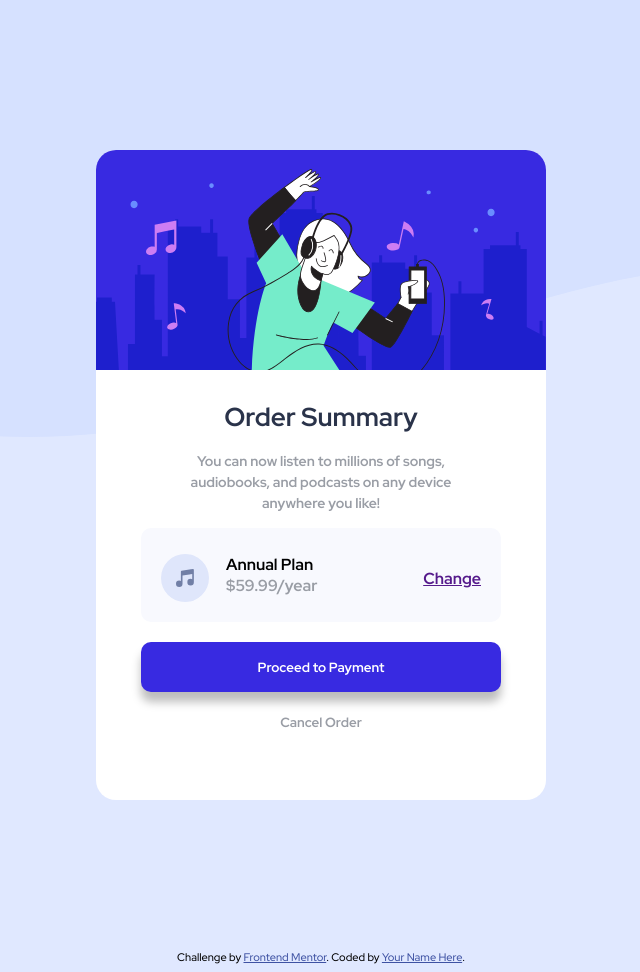
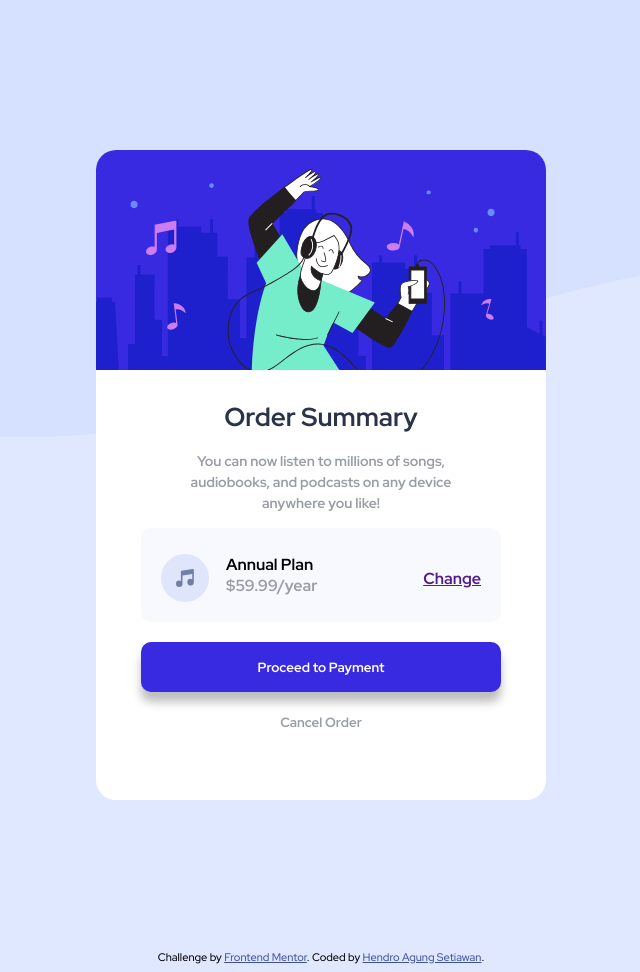
Before and after one commit to hendroagungs/order-summary-component-main, a plain HTML site: page index.html in a window 1280 px wide. Shown: the whole page, without its empty margins (319-959 px from the left). Drawn offline with Linux system fonts and the light colour scheme.

Commit message:
add coded by

```diff
--- a/index.html
+++ b/index.html
@@ -126,7 +126,7 @@
 
   <div class="attribution">
     Challenge by <a href="https://www.frontendmentor.io?ref=challenge" target="_blank">Frontend Mentor</a>.
-    Coded by <a href="#">Your Name Here</a>.
+    Coded by <a href="#">Hendro Agung Setiawan</a>.
   </div>
 </body>
 </html>
```
